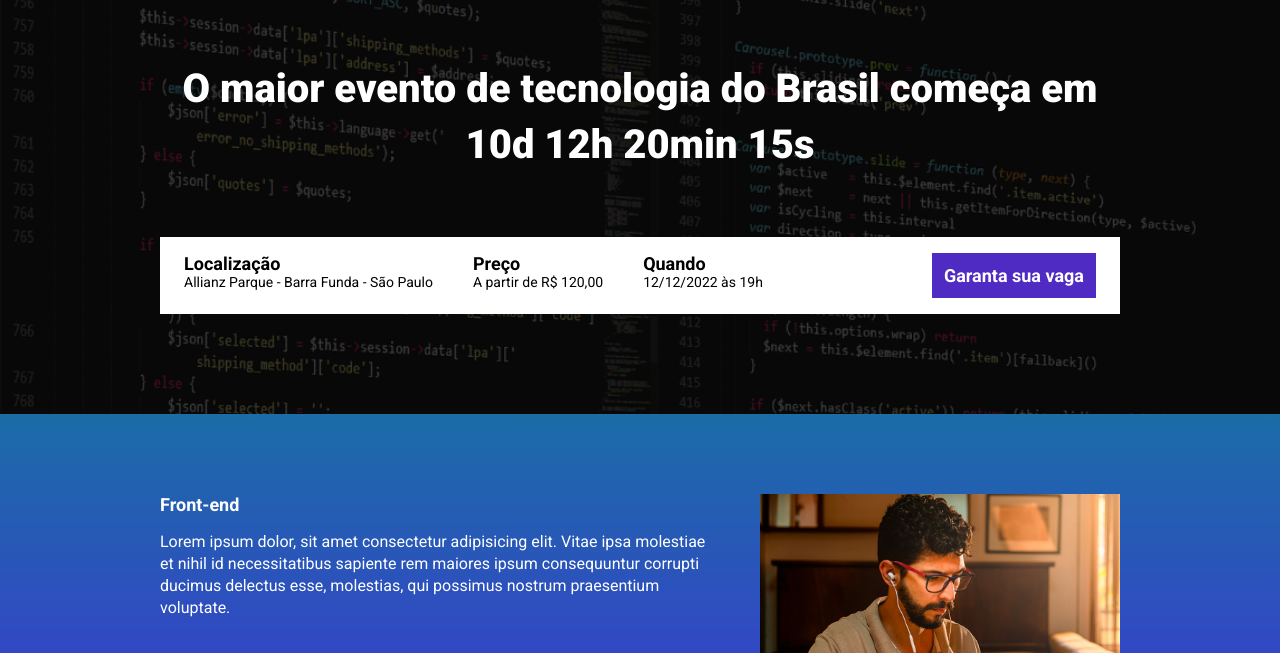
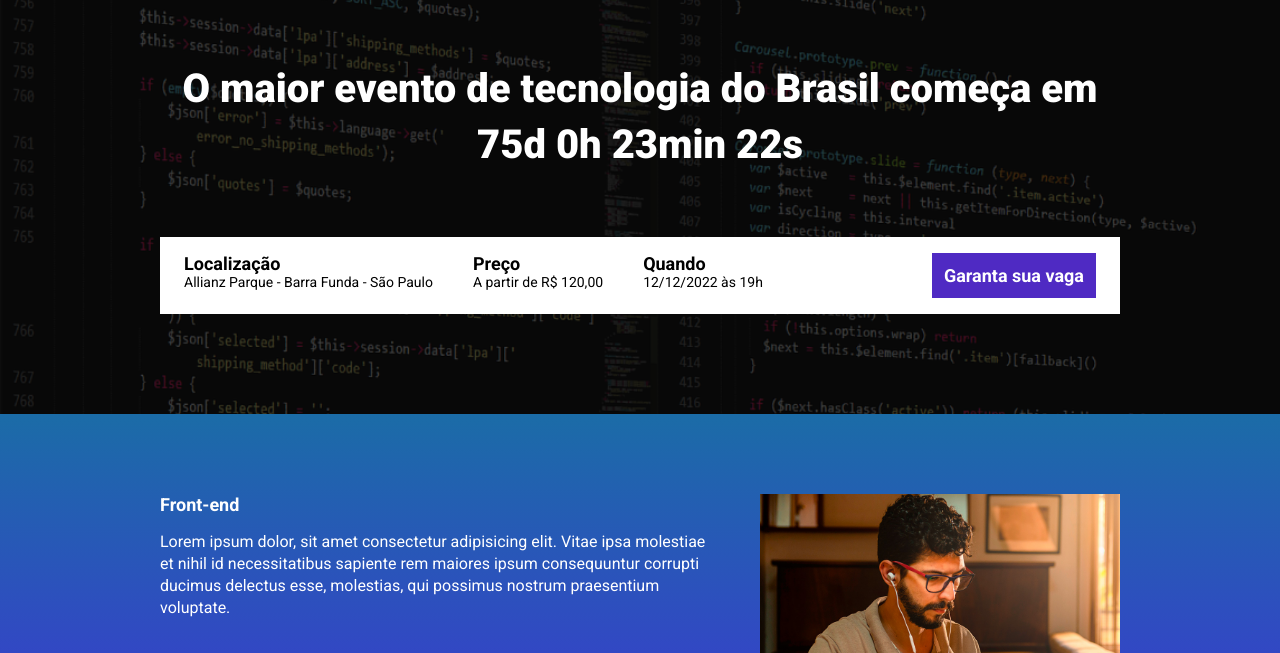
Before and after one commit to NiltonCaio/ebac_tech-talks, a website built with Parcel: page src/index.html in a window 1280 px wide. Shown: the part 147-800 px from the top of the page. Built offline with nearby package versions, Linux system fonts and the light colour scheme.

Commit message:
criando a contagem regressiva

```diff
--- a/package.json
+++ b/package.json
@@ -1,9 +1,9 @@
 {
   "name": "ebac_talks",
   "version": "1.0.0",
-  "main": "index.js",
   "scripts": {
     "dev": "parcel src/index.html src/styles/main.scss src/scripts/main.js --no-cache",
+    "build": "parcel build src/index.html --no-cache",
     "test": "echo \"Error: no test specified\" && exit 1"
   },
   "author": "",
--- a/src/index.html
+++ b/src/index.html
@@ -15,7 +15,7 @@
         <div class="container">
             <img class="hero__logo" src="./images/ebac_logo.svg" alt="EBAC">
             <P class="hero__text">
-                O maior evento de tecnologia do Brasil começa em 10d 12h 20min 15s
+                O maior evento de tecnologia do Brasil começa em <span id="contador"></span>
             </P>
             <div class="infos-bar">
                 <ul class="infos-bar__infos">
--- a/src/scripts/main.js
+++ b/src/scripts/main.js
@@ -1 +1,27 @@
 AOS.init();
+
+const dataDoEvento = new Date("Dec 12, 2024 19:00:00");
+const timeStampDoEvento = dataDoEvento.getTime();
+
+const contaAsHoras = setInterval(function() {
+    const agora = new Date();
+    const timeStampAtual = agora.getTime();
+
+    const distanciaAteOEvento = timeStampDoEvento - timeStampAtual;
+
+    const diaEmMs = 1000 * 60 * 60 * 24;
+    const horaEmMs = 1000 * 60 * 60;
+    const minutoEmMs = 1000 * 60;
+
+    const diasAteOEvento = Math.floor(distanciaAteOEvento / diaEmMs);
+    const horasAteOEvento = Math.floor((distanciaAteOEvento % diaEmMs) / horaEmMs);
+    const minutosAteOEvento = Math.floor((distanciaAteOEvento % horaEmMs) / minutoEmMs);
+    const segundosAteOEvento = Math.floor((distanciaAteOEvento % minutoEmMs) / 1000);
+
+    document.getElementById('contador').innerHTML = `${diasAteOEvento}d ${horasAteOEvento}h ${minutosAteOEvento}min ${segundosAteOEvento}s`;
+
+    if (distanciaAteOEvento < 0) {
+        clearInterval(contaAsHoras);
+        document.getElementById('contador').innerHTML = 'Evento expirado'
+    }
+}, 1000)
```
